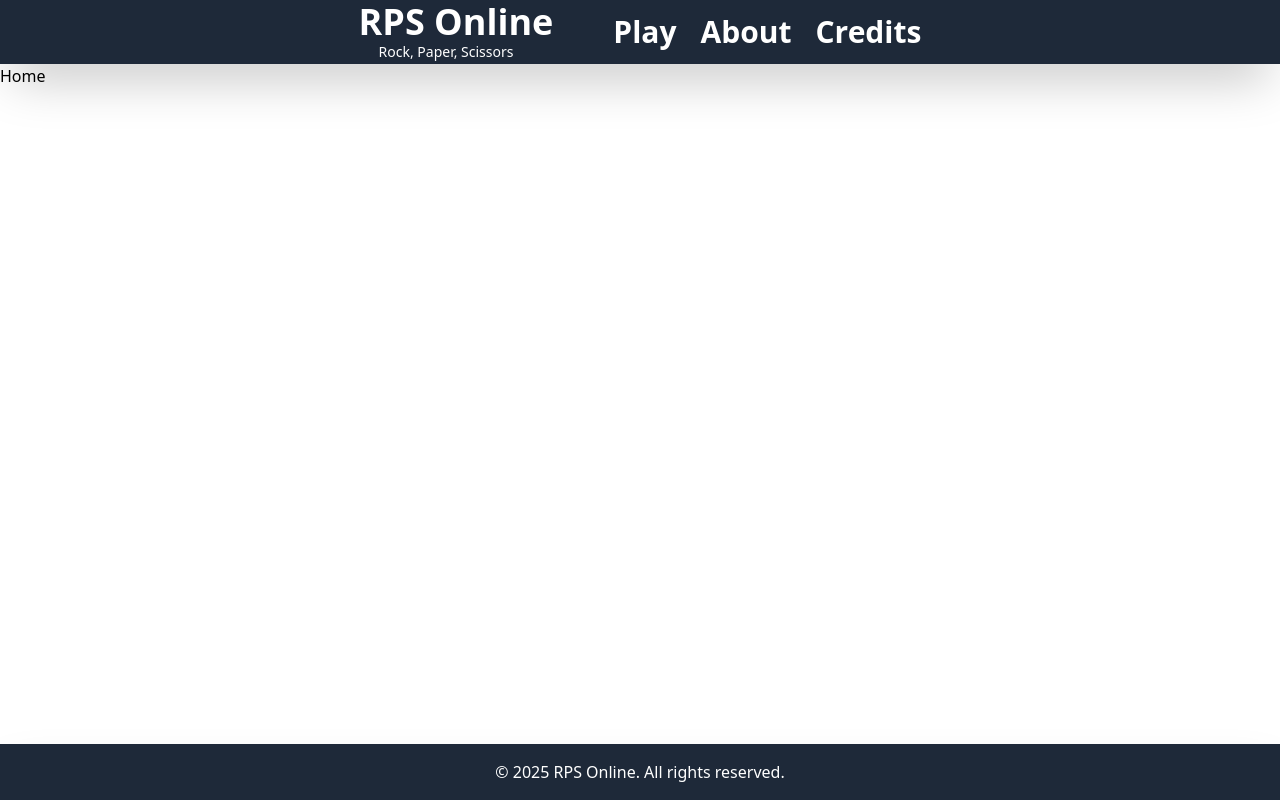
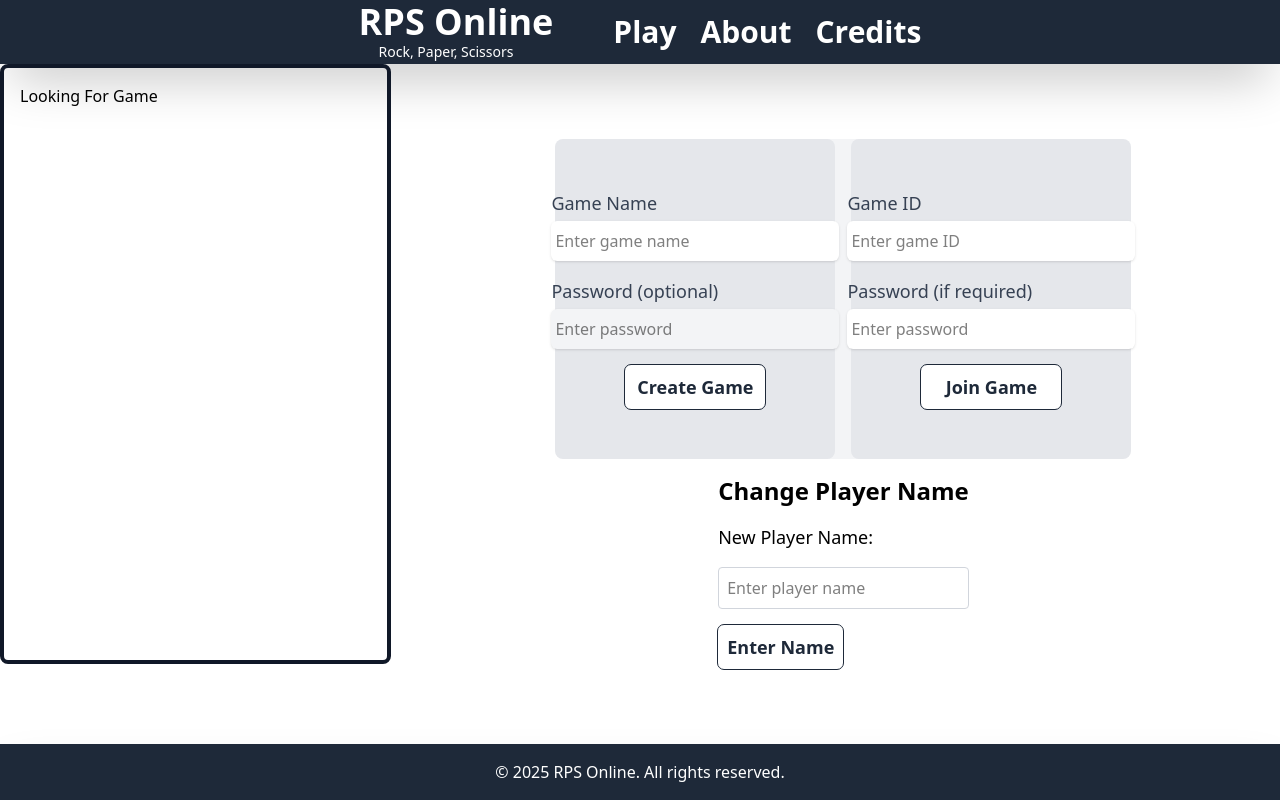
Before and after one commit to DustyCs/RPS-Online, a React (Vite) app in the folder frontend/RPS Online/: page / in a window 1280 px wide. Built offline with nearby package versions, Linux system fonts and the light colour scheme.

Commit message:
Created Main Landing Page

```diff
--- a/frontend/RPS Online/src/components/Footer.jsx
+++ b/frontend/RPS Online/src/components/Footer.jsx
@@ -1,6 +1,6 @@
 export default function Footer() {
   return (
-    <footer className='absolute bottom-0 w-full bg-gray-800 shadow-2xl text-white p-4 text-center'>
+    <footer className='bottom-0 w-full bg-gray-800 shadow-2xl text-white p-4 text-center'>
         <p>© 2025 RPS Online. All rights reserved.</p>
     </footer>
   )
--- a/frontend/RPS Online/src/features/main/components/ChangePlayerName.jsx
+++ b/frontend/RPS Online/src/features/main/components/ChangePlayerName.jsx
@@ -0,0 +1,23 @@
+export default function ChangePlayerName() {
+  return (
+    <div>
+        <h2 className="text-2xl font-bold mb-4">Change Player Name</h2>
+        <form className="flex flex-col gap-4">
+            <label htmlFor="playerName" className="text-lg">New Player Name:</label>
+            <input
+            type="text"
+            id="playerName"
+            name="playerName"
+            className="border border-gray-300 rounded p-2"
+            placeholder="Enter player name"
+            />
+            <button
+            type="submit"
+            className="w-1/2 bg-white text-gray-800 font-bold text-lg outline py-2 rounded-md hover:bg-gray-200"
+            >
+            Enter Name
+            </button>
+        </form>
+    </div>
+  )
+}
--- a/frontend/RPS Online/src/features/main/components/CreateJoinGame.jsx
+++ b/frontend/RPS Online/src/features/main/components/CreateJoinGame.jsx
@@ -0,0 +1,34 @@
+import React from 'react'
+
+export default function CreateJoinGame() {
+  return (
+    <div className='flex w-[60%] bg-gray-100 items-center gap-4 justify-center'>
+        <div className='bg-gray-200 rounded-lg w-100 h-80 flex flex-col items-center justify-center border-gray-900'>
+            <form className="space-y-4 w-70 flex flex-col items-center">
+                <div>
+                    <label className="block text-lg font-medium text-gray-700">Game Name</label>
+                    <input type="text" className="mt-1 bg-white p-1 block w-72 h-10 border-gray-300 rounded-md shadow-sm" placeholder="Enter game name" />
+                </div>
+                <div>
+                    <label className="block text-lg font-medium text-gray-700">Password (optional)</label>
+                    <input type="password" className="mt-1 bg-gray-100 p-1 block w-72 h-10 border-gray-300 rounded-md shadow-sm" placeholder="Enter password" />
+                </div>
+                <button type="submit" className="w-1/2 bg-white text-gray-800 font-bold text-lg outline py-2 rounded-md hover:bg-gray-200">Create Game</button>
+            </form>
+        </div>
+        <div className='bg-gray-200 rounded-lg w-100 h-80 flex flex-col items-center justify-center border-gray-900'>
+            <form className="space-y-4 w-70 flex flex-col items-center">
+                <div>
+                    <label className="block text-lg font-medium text-gray-700">Game ID</label>
+                    <input type="text" className="mt-1  bg-white p-1 block w-72 h-10 border-gray-300 rounded-md shadow-sm" placeholder="Enter game ID" />
+                </div>
+                <div>
+                    <label className="block text-lg font-medium text-gray-700">Password (if required)</label>
+                    <input type="password" className="mt-1 bg-white p-1 block w-72 h-10 border-gray-300 rounded-md shadow-sm" placeholder="Enter password" />
+                </div>
+                <button type="submit" className="w-1/2 bg-white text-gray-800 font-bold text-lg outline py-2 rounded-md hover:bg-gray-200">Join Game</button>
+            </form>
+        </div>
+    </div>
+  )
+}
--- a/frontend/RPS Online/src/features/main/components/LfgPanel.jsx
+++ b/frontend/RPS Online/src/features/main/components/LfgPanel.jsx
@@ -0,0 +1,7 @@
+export default function LfgPanel() {
+  return (
+    <aside className="w-100 h-150 border-4 border-gray-900 rounded-lg p-4">
+      <h2>Looking For Game</h2>
+    </aside>
+  )
+}
--- /dev/null
+++ b/frontend/RPS Online/src/features/main/pages/MainPage.jsx
@@ -0,0 +1,17 @@
+import React from 'react'
+import LfgPanel from '../components/LfgPanel'
+import CreateJoinGame from '../components/CreateJoinGame'
+import ChangePlayerName from '../components/ChangePlayerName'
+
+export default function MainPage() {
+  return (
+    <div className='flex justify-center h-full gap-4'>
+        <LfgPanel />
+        <div className='flex flex-col items-center justify-center w-[70%] h-full gap-4'>
+            <CreateJoinGame />
+            <ChangePlayerName />
+        </div>
+
+    </div>
+  )
+}
--- a/frontend/RPS Online/src/layouts/MainLayout.jsx
+++ b/frontend/RPS Online/src/layouts/MainLayout.jsx
@@ -4,9 +4,9 @@ import Footer  from "../components/Footer"
 
 export default function MainLayout() {
   return (
-    <div className="w-full flex flex-col">
+    <div className="w-full !h-screen flex flex-col">
         <Navbar />
-        <main>
+        <main className="h-full">
             <Outlet />
         </main>
         <Footer />
--- a/frontend/RPS Online/src/routes/AppRoutes.jsx
+++ b/frontend/RPS Online/src/routes/AppRoutes.jsx
@@ -1,11 +1,12 @@
 import { Routes, Route } from 'react-router-dom'
 import MainLayout from '../layouts/MainLayout'
+import MainPage from '../features/main/pages/MainPage'
 
 export function AppRoutes() {
   return (
         <Routes>
             <Route element={<MainLayout />}>
-                <Route path="/" element={<h1>Home</h1>} />
+                <Route path="/" element={<MainPage />} />
                 <Route path="/play" element={<h1>Home</h1>} />
             </Route>
             <Route path="*" element={<h1>404</h1>} />
--- a/frontend/RPS Online/src/styles/index.css
+++ b/frontend/RPS Online/src/styles/index.css
@@ -10,3 +10,11 @@
   -webkit-font-smoothing: antialiased;
   -moz-osx-font-smoothing: grayscale;
 }
+
+
+input:-webkit-autofill {
+  background-color: white !important;
+  -webkit-box-shadow: 0 0 0 1000px white inset !important;
+  box-shadow: 0 0 0 1000px white inset !important;
+  -webkit-text-fill-color: #000 !important;
+}
```
